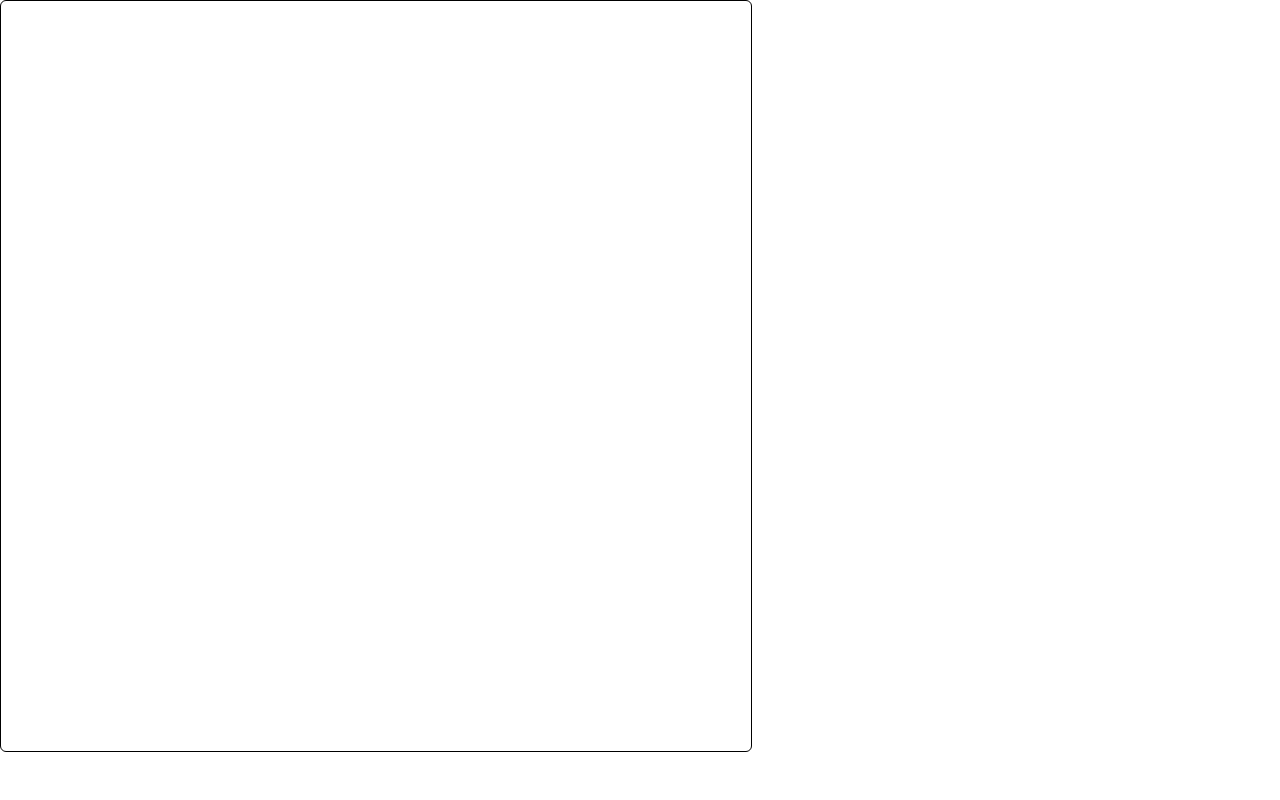
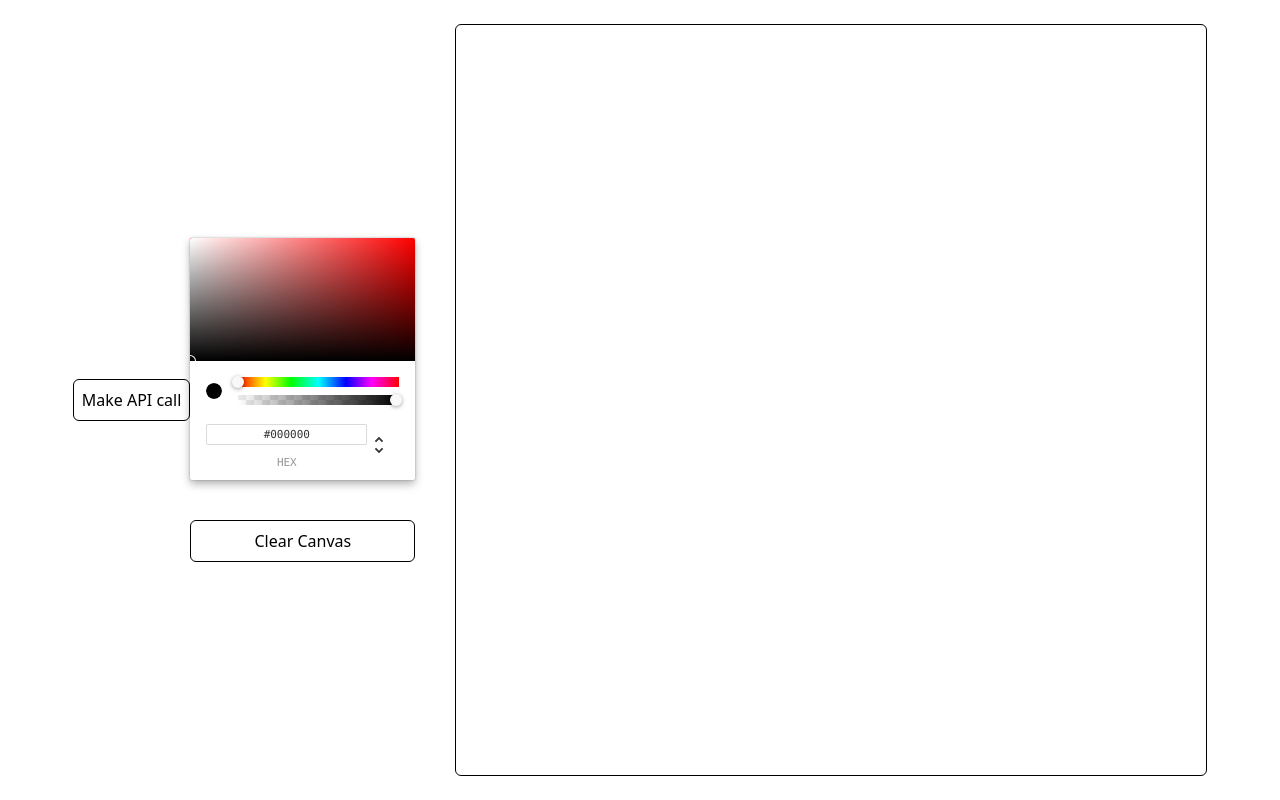
Before and after one commit to robonafisi/smart-whiteboard, a Next.js app: page / in a window 1280 px wide. Built offline with nearby package versions, Linux system fonts and the light colour scheme.

Commit message:
Connecting the API

```diff
--- /dev/null
+++ b/hooks/useDraw.ts
@@ -0,0 +1,61 @@
+import { useEffect, useRef, useState } from "react"
+
+
+export const useDraw = (onDraw: ({ctx, currentPoint, prevPoint}: Draw) => void) => {
+    const [mouseDown, setMouseDown] = useState(false)
+    const canvasRef = useRef<HTMLCanvasElement>(null)
+    const prevPoint = useRef<null | Point>(null)
+
+    const onMouseDown = () => setMouseDown(true)
+
+    const clear = () => {
+        const canvas = canvasRef.current
+        if(!canvas) return
+
+        const ctx = canvas.getContext('2d')
+        if(!ctx) return
+
+        ctx.clearRect(0, 0, canvas.width, canvas.height)
+    }
+
+    useEffect(()=>{
+
+        const handler = (e: MouseEvent) => {
+
+            if(!mouseDown) return
+            const currentPoint = computePointInCanvas(e)
+            const ctx = canvasRef.current?.getContext('2d')
+            if(!ctx || !currentPoint) return
+
+            onDraw({ctx, currentPoint, prevPoint: prevPoint.current})
+            prevPoint.current = currentPoint
+        }
+
+        const computePointInCanvas = (e: MouseEvent) => {
+            const canvas = canvasRef.current
+            if(!canvas) return
+
+
+            const rect = canvas.getBoundingClientRect()
+            const x = e.clientX - rect.left
+            const y = e.clientY - rect.top
+
+            return{ x,y }
+        }
+
+        const mouseUpHandler = () => {
+            setMouseDown(false)
+            prevPoint.current = null
+        }
+
+        canvasRef.current?.addEventListener('mousemove', handler)
+        window.addEventListener('mouseup', mouseUpHandler)
+
+        return () => {
+            canvasRef.current?.removeEventListener('mousemove', handler)
+            window.removeEventListener('mouseup', mouseUpHandler)
+        }
+    }, [onDraw])
+
+    return { canvasRef, onMouseDown, clear }
+}
--- a/package.json
+++ b/package.json
@@ -16,11 +16,14 @@
     "eslint": "8.32.0",
     "eslint-config-next": "13.1.5",
     "next": "13.1.5",
+    "openai": "^3.1.0",
     "react": "18.2.0",
+    "react-color": "^2.19.3",
     "react-dom": "18.2.0",
     "typescript": "4.9.4"
   },
   "devDependencies": {
+    "@types/react-color": "^3.0.6",
     "autoprefixer": "^10.4.13",
     "postcss": "^8.4.21",
     "tailwindcss": "^3.2.4"
--- /dev/null
+++ b/src/pages/api/generate.ts
@@ -0,0 +1,29 @@
+import { Configuration, OpenAIApi } from 'openai';
+
+const configuration = new Configuration({
+  apiKey: process.env.OPENAI_API_KEY,
+});
+
+const openai = new OpenAIApi(configuration);
+const fromfront = "What is happening?"
+
+const basePromptPrefix = "";
+const generateAction = async (req, res) => {
+  // Run first prompt
+  console.log(`API: ${basePromptPrefix}${fromfront}`)
+
+  const baseCompletion = await openai.createCompletion({
+    model: 'text-davinci-003',
+    prompt: `${basePromptPrefix}${fromfront}`,
+    temperature: 0.7,
+    max_tokens: 250,
+  });
+
+  const basePromptOutput = baseCompletion.data.choices.pop();
+
+  res.status(200).json({ output: basePromptOutput });
+};
+
+
+
+export default generateAction;
--- a/src/pages/index.tsx
+++ b/src/pages/index.tsx
@@ -2,21 +2,76 @@ import Head from 'next/head'
 import Image from 'next/image'
 import { Inter } from '@next/font/google'
 import styles from '@/styles/Home.module.css'
+import { useDraw } from '../../hooks/useDraw'
+import { ChromePicker } from 'react-color'
+import { useState } from 'react'
 
 const inter = Inter({ subsets: ['latin'] })
 
 
 export default function Home() {
 
+  const[color, setColor] = useState<string>('#000')
+  const { canvasRef, onMouseDown, clear } = useDraw(drawLine)
+
+  function drawLine  ({prevPoint, currentPoint, ctx}: Draw) {
+    const { x: currX, y: currY } = currentPoint
+    const lineColor = color
+    const lineWidth = 5
+
+    let startPoint = prevPoint ?? currentPoint
+    ctx.beginPath()
+    ctx.lineWidth = lineWidth
+    ctx.strokeStyle = lineColor
+    ctx.moveTo(startPoint.x, startPoint.y)
+    ctx.lineTo(currX, currY)
+    ctx.stroke()
+
+    ctx.fillStyle = lineColor
+    ctx.beginPath()
+    ctx.arc(startPoint.x, startPoint.y, 2, 0, 2 * Math.PI)
+    ctx.fill()
+  };
+
+  // const basePromptPrefix = "";
+  // const fromfront = "What is happening?"
+  // //req.body.userInput
+
+  // const callAPI = async (req, res) => {
+  //   // Run first prompt
+  //   console.log(`API: ${basePromptPrefix}${fromfront}`)
+
+  //   const baseCompletion = await openai.createCompletion({
+  //     model: 'text-davinci-003',
+  //     prompt: `${basePromptPrefix}${fromfront}`,
+  //     temperature: 0.7,
+  //     max_tokens: 250,
+  //   });
+
+  //   const basePromptOutput = baseCompletion.data.choices.pop();
+
+  //   res.status(200).json({ output: basePromptOutput });
+  // };
 
   return (
-    <>
+    <div className='w-screen h-screen bg-white flex justify-center items-center'>
+
+      <div>
+        <button className='p-2 rounded-md border border-black'>Make API call</button>
+      </div>
+
+      <div className='flex flex-col gap-10 pr-10'>
+      <ChromePicker color={color} onChange={(e) => setColor(e.hex)}/>
+      <button type='button' onClick={clear} className='p-2 rounded-md border border-black'>Clear Canvas</button>
+      </div>
 
       <canvas
+      onMouseDown={onMouseDown}
+      ref={canvasRef}
       width={750}
       height={750}
       className="border border-black rounded-md" />
 
-    </>
+    </div>
   )
 }
```
Also changed, not shown: types/types.d.ts (added, +7 -0 lines), 2 other files (tests, documents, lock files or other folders).
